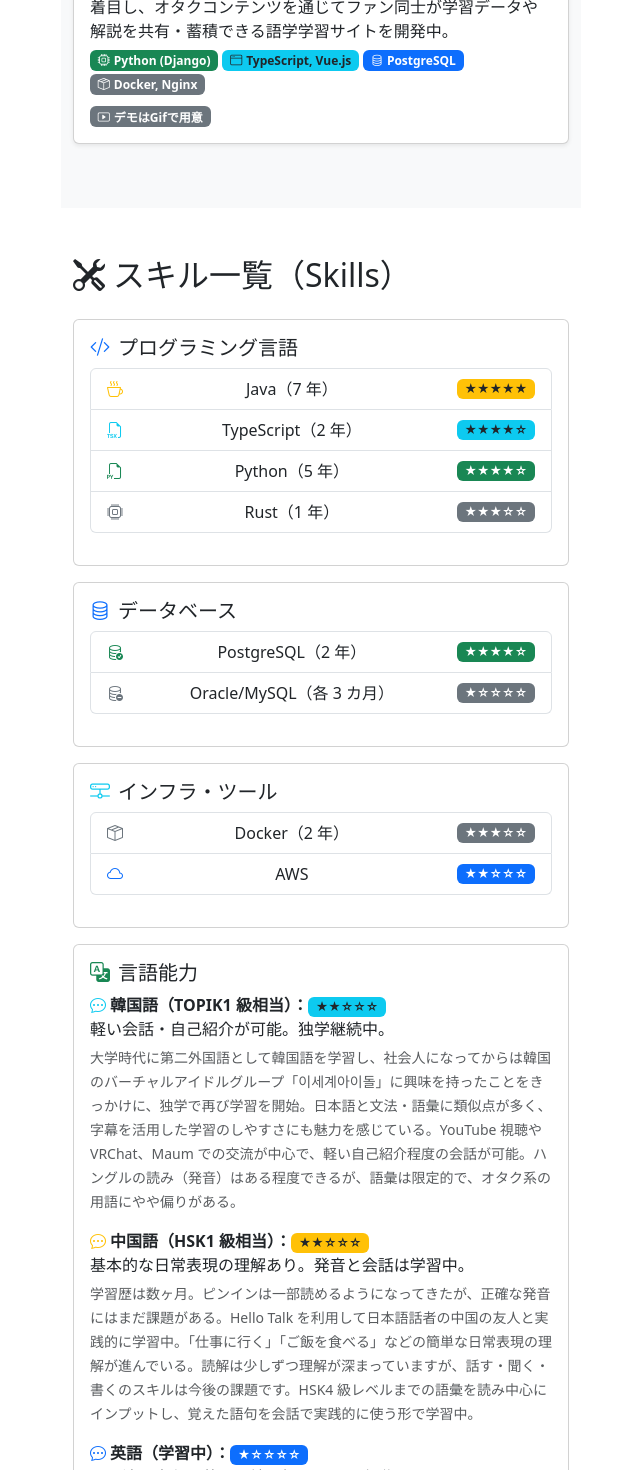
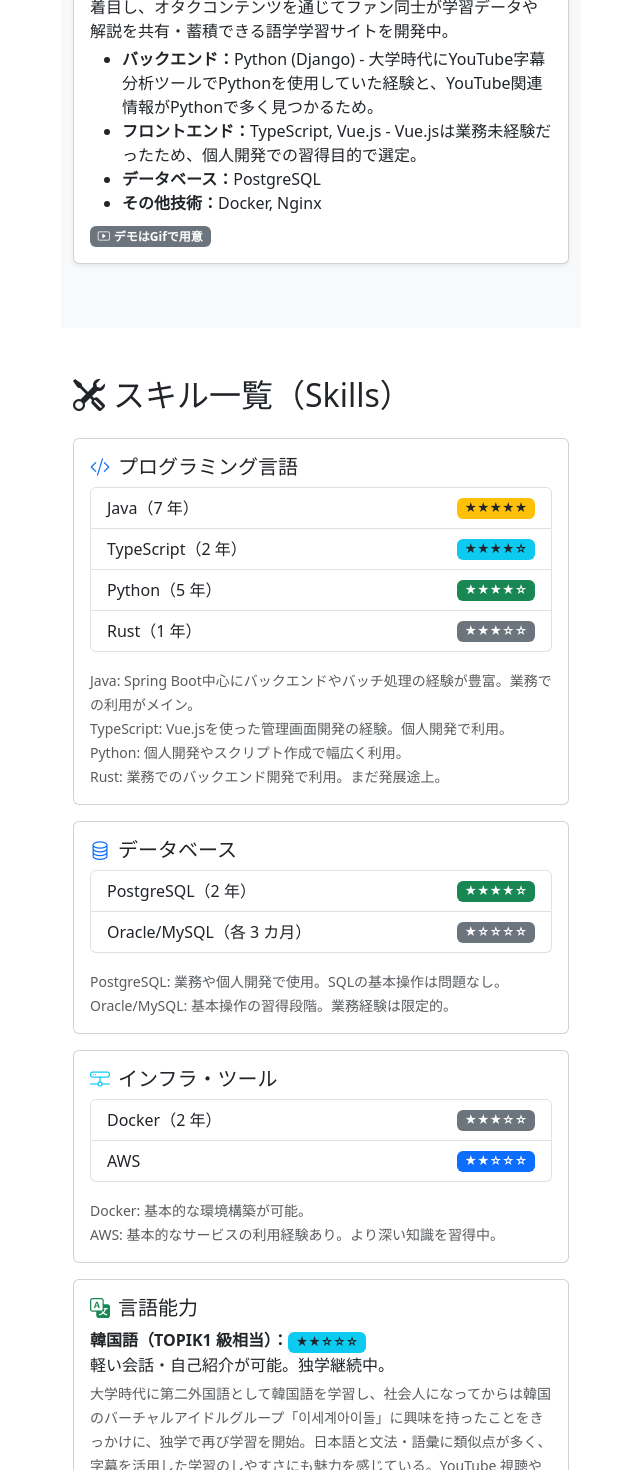
Before and after one commit to taka-onigiri-dev/my-portfolio, a Vue app: page / in a window 1280 px wide. Shown: the part 1040-2510 px from the top of the page, without its empty margins (15-655 px from the left). Built offline with nearby package versions, Linux system fonts and the light colour scheme; the HTML template or start-up script is replaced by a standard one.

Commit message:
追記漏れを修正

```diff
--- a/src/components/AboutMe.vue
+++ b/src/components/AboutMe.vue
@@ -4,19 +4,18 @@
       <div class="card shadow-sm p-4 w-100" style="max-width: 600px">
         <h2 class="h5 mb-3"><i class="bi bi-person-lines-fill me-2"></i>自己紹介（About Me）</h2>
         <p class="mb-2">
-          大阪生まれ大阪育ち、東京都在住。<br />
-          大学では理工学部情報学科卒 自然言語処理研究室。<br />
+          大阪生まれ大阪育ち、東京都在住。大学では理工学部情報学科卒、自然言語処理研究室に所属。<br />
           Webアプリケーション開発を中心に、バックエンド・フロントエンド・バッチ処理まで幅広く経験。<br />
           学生時代から自然言語処理に関心があり、現在はYouTube字幕×生成AIを活用した語学学習アプリを個人開発中。
         </p>
-        <div class="mb-2">
-          <span class="fw-bold">興味分野：</span>
+        <p class="mb-2">
+          <strong>興味分野：</strong>
           <span class="badge bg-primary me-1">自然言語処理</span>
           <span class="badge bg-success me-1">生成AI</span>
           <span class="badge bg-info text-dark me-1">外国語</span>
           <span class="badge bg-warning text-dark me-1">デジタルイラスト</span>
           <span class="badge bg-secondary">VTuber</span>
-        </div>
+        </p>
       </div>
     </div>
   </section>
--- a/src/components/MyProjects.vue
+++ b/src/components/MyProjects.vue
@@ -11,16 +11,18 @@
             <strong>概要：</strong><br />
             日本語と韓国語の字幕における相性の良さと言語的な類似性に着目し、オタクコンテンツを通じてファン同士が学習データや解説を共有・蓄積できる語学学習サイトを開発中。
           </p>
-          <div class="mb-2">
-            <span class="badge bg-success me-1"><i class="bi bi-cpu me-1"></i>Python (Django)</span>
-            <span class="badge bg-info text-dark me-1"
-              ><i class="bi bi-window me-1"></i>TypeScript, Vue.js</span
-            >
-            <span class="badge bg-primary me-1"><i class="bi bi-database me-1"></i>PostgreSQL</span>
-            <span class="badge bg-secondary me-1"
-              ><i class="bi bi-box-seam me-1"></i>Docker, Nginx</span
-            >
-          </div>
+          <ul class="mb-2">
+            <li>
+              <strong>バックエンド：</strong>Python (Django) -
+              大学時代にYouTube字幕分析ツールでPythonを使用していた経験と、YouTube関連情報がPythonで多く見つかるため。
+            </li>
+            <li>
+              <strong>フロントエンド：</strong>TypeScript, Vue.js -
+              Vue.jsは業務未経験だったため、個人開発での習得目的で選定。
+            </li>
+            <li><strong>データベース：</strong>PostgreSQL</li>
+            <li><strong>その他技術：</strong>Docker, Nginx</li>
+          </ul>
           <span class="badge bg-secondary"><i class="bi bi-play-btn me-1"></i>デモはGifで用意</span>
         </div>
       </div>
--- a/src/components/Skills.vue
+++ b/src/components/Skills.vue
@@ -8,22 +8,25 @@
             <h3 class="h5"><i class="bi bi-code-slash me-2 text-primary"></i>プログラミング言語</h3>
             <ul class="list-group mb-3">
               <li class="list-group-item d-flex justify-content-between align-items-center">
-                <i class="bi bi-cup-hot me-1 text-warning"></i>Java（7 年）
-                <span class="badge bg-warning text-dark">★★★★★</span>
+                Java（7 年）<span class="badge bg-warning text-dark">★★★★★</span>
               </li>
               <li class="list-group-item d-flex justify-content-between align-items-center">
-                <i class="bi bi-filetype-tsx me-1 text-info"></i>TypeScript（2 年）
-                <span class="badge bg-info text-dark">★★★★☆</span>
+                TypeScript（2 年）<span class="badge bg-info text-dark">★★★★☆</span>
               </li>
               <li class="list-group-item d-flex justify-content-between align-items-center">
-                <i class="bi bi-filetype-py me-1 text-success"></i>Python（5 年）
-                <span class="badge bg-success">★★★★☆</span>
+                Python（5 年）<span class="badge bg-success">★★★★☆</span>
               </li>
               <li class="list-group-item d-flex justify-content-between align-items-center">
-                <i class="bi bi-cpu me-1 text-secondary"></i>Rust（1 年）
-                <span class="badge bg-secondary">★★★☆☆</span>
+                Rust（1 年）<span class="badge bg-secondary">★★★☆☆</span>
               </li>
             </ul>
+            <small class="text-muted"
+              >Java: Spring
+              Boot中心にバックエンドやバッチ処理の経験が豊富。業務での利用がメイン。<br />
+              TypeScript: Vue.jsを使った管理画面開発の経験。個人開発で利用。<br />
+              Python: 個人開発やスクリプト作成で幅広く利用。<br />
+              Rust: 業務でのバックエンド開発で利用。まだ発展途上。</small
+            >
           </div>
         </div>
         <div class="card mb-3">
@@ -31,14 +34,16 @@
             <h3 class="h5"><i class="bi bi-database me-2 text-primary"></i>データベース</h3>
             <ul class="list-group mb-3">
               <li class="list-group-item d-flex justify-content-between align-items-center">
-                <i class="bi bi-database-check me-1 text-success"></i>PostgreSQL（2 年）
-                <span class="badge bg-success">★★★★☆</span>
+                PostgreSQL（2 年）<span class="badge bg-success">★★★★☆</span>
               </li>
               <li class="list-group-item d-flex justify-content-between align-items-center">
-                <i class="bi bi-database-dash me-1 text-secondary"></i>Oracle/MySQL（各 3 カ月）
-                <span class="badge bg-secondary">★☆☆☆☆</span>
+                Oracle/MySQL（各 3 カ月）<span class="badge bg-secondary">★☆☆☆☆</span>
               </li>
             </ul>
+            <small class="text-muted"
+              >PostgreSQL: 業務や個人開発で使用。SQLの基本操作は問題なし。<br />
+              Oracle/MySQL: 基本操作の習得段階。業務経験は限定的。</small
+            >
           </div>
         </div>
         <div class="card mb-3">
@@ -46,14 +51,16 @@
             <h3 class="h5"><i class="bi bi-hdd-network me-2 text-info"></i>インフラ・ツール</h3>
             <ul class="list-group mb-3">
               <li class="list-group-item d-flex justify-content-between align-items-center">
-                <i class="bi bi-box-seam me-1 text-secondary"></i>Docker（2 年）
-                <span class="badge bg-secondary">★★★☆☆</span>
+                Docker（2 年）<span class="badge bg-secondary">★★★☆☆</span>
               </li>
               <li class="list-group-item d-flex justify-content-between align-items-center">
-                <i class="bi bi-cloud me-1 text-primary"></i>AWS
-                <span class="badge bg-primary">★★☆☆☆</span>
+                AWS<span class="badge bg-primary">★★☆☆☆</span>
               </li>
             </ul>
+            <small class="text-muted"
+              >Docker: 基本的な環境構築が可能。<br />
+              AWS: 基本的なサービスの利用経験あり。より深い知識を習得中。</small
+            >
           </div>
         </div>
         <div class="card mb-3">
@@ -61,10 +68,7 @@
             <h3 class="h5"><i class="bi bi-translate me-2 text-success"></i>言語能力</h3>
             <div class="mb-3">
               <strong
-                ><i class="bi bi-chat-dots me-1 text-info"></i>韓国語（TOPIK1 級相当）：<span
-                  class="badge bg-info text-dark"
-                  >★★☆☆☆</span
-                ></strong
+                >韓国語（TOPIK1 級相当）：<span class="badge bg-info text-dark">★★☆☆☆</span></strong
               >
               <p class="mb-1">軽い会話・自己紹介が可能。独学継続中。</p>
               <small class="text-muted"
@@ -75,8 +79,7 @@
             </div>
             <div class="mb-3">
               <strong
-                ><i class="bi bi-chat-dots me-1 text-warning"></i>中国語（HSK1 級相当）：<span
-                  class="badge bg-warning text-dark"
+                >中国語（HSK1 級相当）：<span class="badge bg-warning text-dark"
                   >★★☆☆☆</span
                 ></strong
               >
@@ -89,12 +92,7 @@
               >
             </div>
             <div>
-              <strong
-                ><i class="bi bi-chat-dots me-1 text-primary"></i>英語（学習中）：<span
-                  class="badge bg-primary"
-                  >★☆☆☆☆</span
-                ></strong
-              >
+              <strong>英語（学習中）：<span class="badge bg-primary">★☆☆☆☆</span></strong>
               <p class="mb-1">聞き流し中心に英語環境に慣れている段階。</p>
               <small class="text-muted"
                 >中学から英語を学習していたが、学生時代には本格的な勉強には取り組まず。現在は
```
